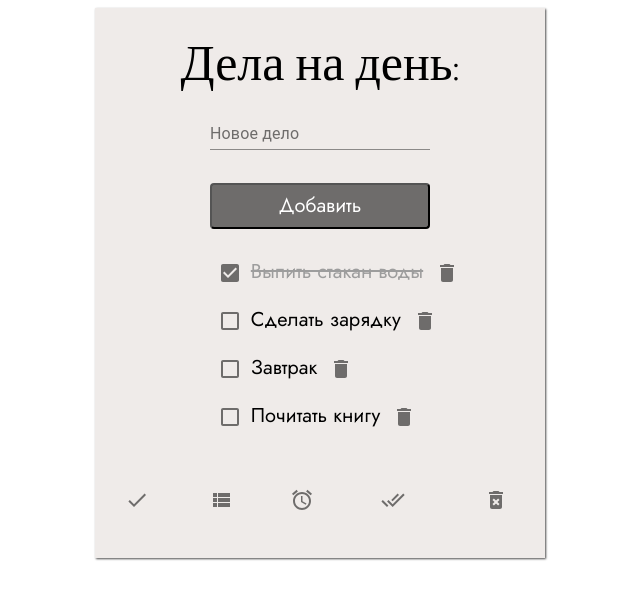
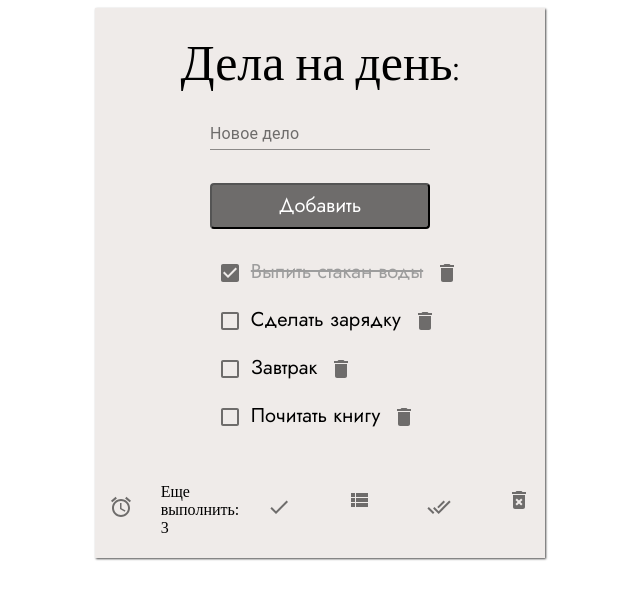
Before and after one commit to WebHeroSchool/ReactApp-n, a React (Create React App) app: page / in a window 1280 px wide. Shown: the top 600 px of the page, without its empty margins (320-960 px from the left). Built offline with nearby package versions, Linux system fonts and the light colour scheme.

Commit message:
add defaultProps for ItemList and Footer

```diff
--- a/src/components/Footer/Footer.js
+++ b/src/components/Footer/Footer.js
@@ -7,12 +7,16 @@ import DoneAllIcon from '@material-ui/icons/DoneAll';
 import DeleteForeverIcon from '@material-ui/icons/DeleteForever';
 import styles from './Footer.module.css';
 
-const Footer = () => (<div className={styles.button}>
-		<span><BottomNavigationAction className={styles.done} label="Выполнено" icon={<DoneIcon />} /></span>
-		<span><BottomNavigationAction className={styles.all} label="Весь список" icon={<ViewListIcon />} /></span>
-		<span><BottomNavigationAction className={styles.active} label="Активные" icon={<AccessAlarmIcon />} /></span>
-		<span><BottomNavigationAction className={styles.completed} label="Завершенные" icon={<DoneAllIcon />} /></span>
-		<span><BottomNavigationAction className={styles.delete} label="Удалить завершенные" icon={<DeleteForeverIcon />} /></span>
-	</div>);
+const Footer = ({count}) => (<div className={styles.button}>
+	<BottomNavigationAction className={styles.active} label="Активные" icon={<AccessAlarmIcon />} />Еще выполнить: {count}
+	<BottomNavigationAction className={styles.done} label="Выполнено" icon={<DoneIcon />} />
+	<BottomNavigationAction className={styles.all} label="Весь список" icon={<ViewListIcon />} />
+	<BottomNavigationAction className={styles.completed} label="Завершенные" icon={<DoneAllIcon />} />
+	<BottomNavigationAction className={styles.delete} label="Удалить завершенные" icon={<DeleteForeverIcon />} />
+</div>);
+
+Footer.defaultProps = {
+	count: 3
+};
 
 export default Footer;
--- a/src/components/Footer/Footer.module.css
+++ b/src/components/Footer/Footer.module.css
@@ -1,6 +1,11 @@
 .button {
-  display: flex;
-  flex-direction: row;
+  display: grid;
+  grid-auto-flow: column;
+  align-items: center;
+}
+
+.active{
+
 }
 
 .all,
--- a/src/components/ItemList/ItemList.js
+++ b/src/components/ItemList/ItemList.js
@@ -17,7 +17,6 @@ const ItemList = ({ items, onButtonClick, onClickDelete }) => (<div className={s
 				value={item.value}
 				isDone={item.isDone}
 				id={item.id}
-				onButtonClick={onButtonClick}
 			/>
 			<IconButton aria-label="delete" className={styles.remove}>
           		<DeleteIcon onClick={() => onClickDelete(item.id)}/>
@@ -26,4 +25,10 @@ const ItemList = ({ items, onButtonClick, onClickDelete }) => (<div className={s
 	</ul>
 </div>);
 
+ItemList.defaultProps = {
+	items: {
+		value: 'Дела отсутсвуют'
+	}
+}
+
 export default ItemList;
```
